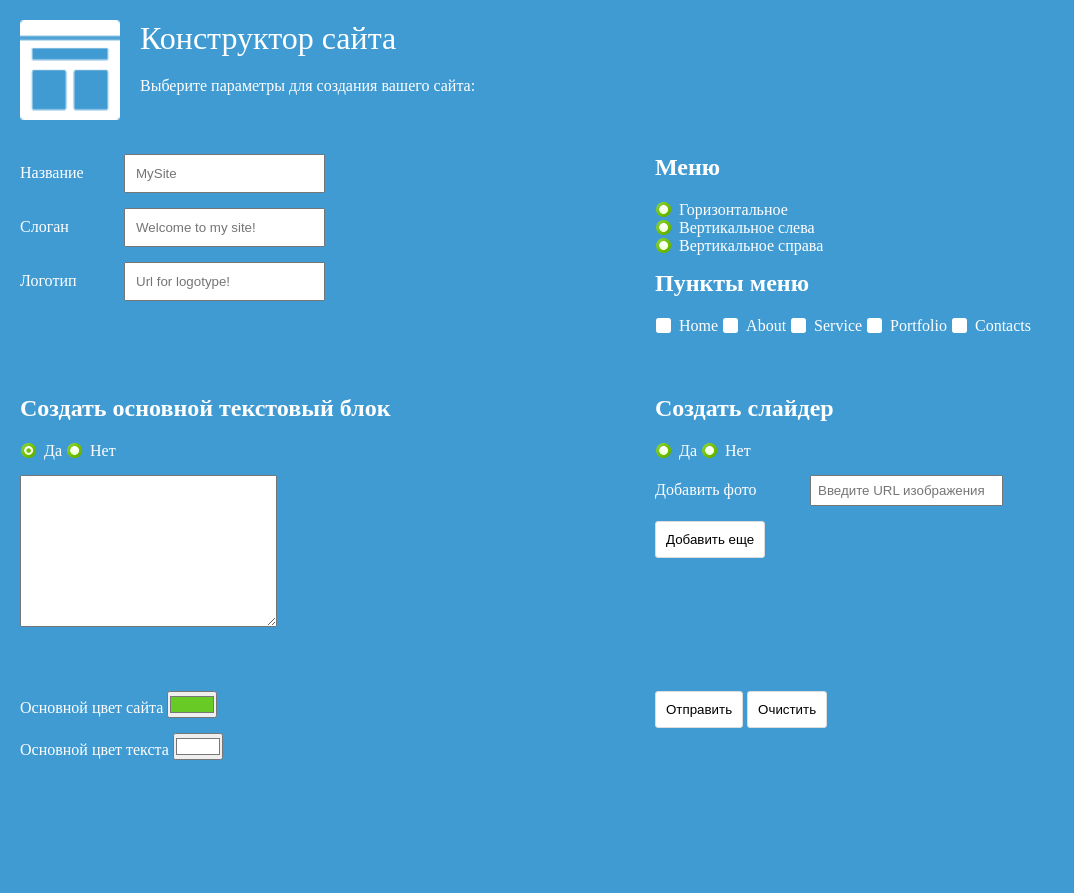
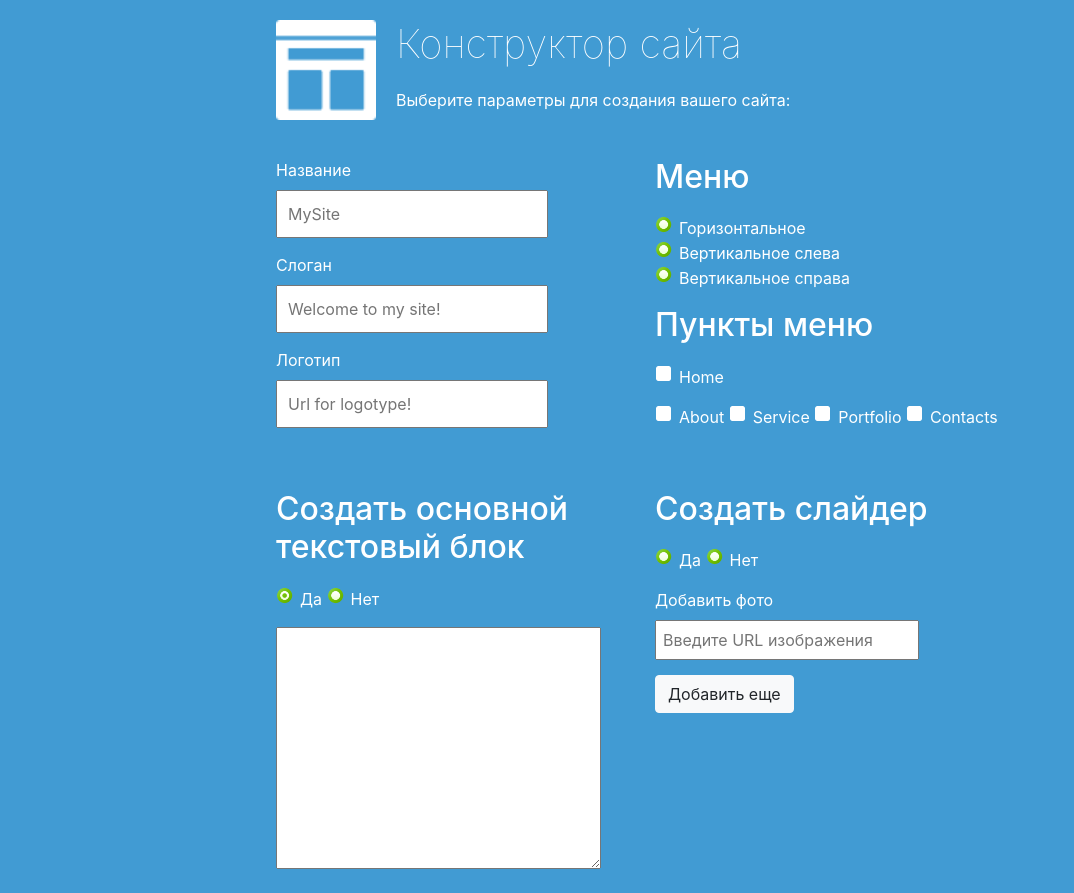
Before and after one commit to baronin/JS-NG, a website: page Constructor/index.html in a window 1280 px wide. Shown: the top 893 px of the page, without its empty margins (0-1074 px from the left). Before the commit the page ends 810 px from the top, so only its background shows below. Drawn offline with nearby package versions, Linux system fonts and the light colour scheme.

Commit message:
added bootstrap

```diff
--- a/Constructor/index.html
+++ b/Constructor/index.html
@@ -6,6 +6,8 @@
   <meta name="viewport" content="width=device-width, initial-scale=1.0">
   <title>Constructor</title>
   <link rel="shortcut icon" href="./angular.png" type="image/png">
+  <link rel="stylesheet" href="https://cdn.jsdelivr.net/npm/bootstrap@4.5.3/dist/css/bootstrap.min.css"
+    integrity="sha384-TX8t27EcRE3e/ihU7zmQxVncDAy5uIKz4rEkgIXeMed4M0jlfIDPvg6uqKI2xXr2" crossorigin="anonymous">
   <link rel="stylesheet" href="https://unpkg.com/swiper/swiper-bundle.min.css">
   <link rel="stylesheet" href="./style.css">
 </head>
@@ -52,8 +54,11 @@
             </div>
             <div class="section">
               <h2>Пункты меню</h2>
-              <input type="checkbox" id="home">
-              <label class="labelNameMenu" for="home">Home</label>
+              <fieldset>
+                <input type="checkbox" id="home">
+                <label class="labelNameMenu" for="home">Home</label>
+              </fieldset>
+
               <input type="checkbox" id="about">
               <label class="labelNameMenu" for="about">About</label>
               <input type="checkbox" id="service">
@@ -100,7 +105,7 @@
                 </div>
               </div>
 
-              <button type="button" id="addPhoto"> Добавить еще </button>
+              <button type="button" id="addPhoto" class="btn btn-light"> Добавить еще </button>
             </div>
           </div>
 
@@ -117,8 +122,8 @@
             </div>
           </div>
           <div class="section">
-            <input type="button" name="submit" id="submit" value="Отправить">
-            <input type="reset" name="reset" id="reset" value="Очистить">
+            <input class="btn btn-light" type="button" name="submit" id="submit" value="Отправить">
+            <input class="btn btn-light" type="reset" name="reset" id="reset" value="Очистить">
           </div>
         </form>
       </div>
--- a/Constructor/style.css
+++ b/Constructor/style.css
@@ -102,6 +102,7 @@ input[type='checkbox'] + label {
   background-size: contain;
   cursor: pointer;
   height: 17px;
+  display: f;
 }
 input[type='checkbox']:checked + label {
   background: url('img/checkbox_on.png') transparent no-repeat;
@@ -130,6 +131,7 @@ input[type='checkbox'] {
 
 /* other styles */
 .app {
+  max-width: 768px;
   margin: 0 auto;
   padding: 20px;
 }
@@ -267,24 +269,6 @@ fieldset {
   border: none;
 }
 
-#submit,
-#reset,
-#addPhoto {
-  padding: 10px;
-  font-size: Aria;
-  font-weight: 500;
-  background-color: #fff;
-  border: 1px solid gainsboro;
-  border-radius: 3px;
-  cursor: pointer;
-}
-#submit:hover,
-#reset:hover,
-#addPhoto:hover {
-  border-color: mediumslateblue;
-  background-color: #6bb800;
-}
-
 .swiper-slide {
   min-height: 100px;
   background-size: cover;
```
